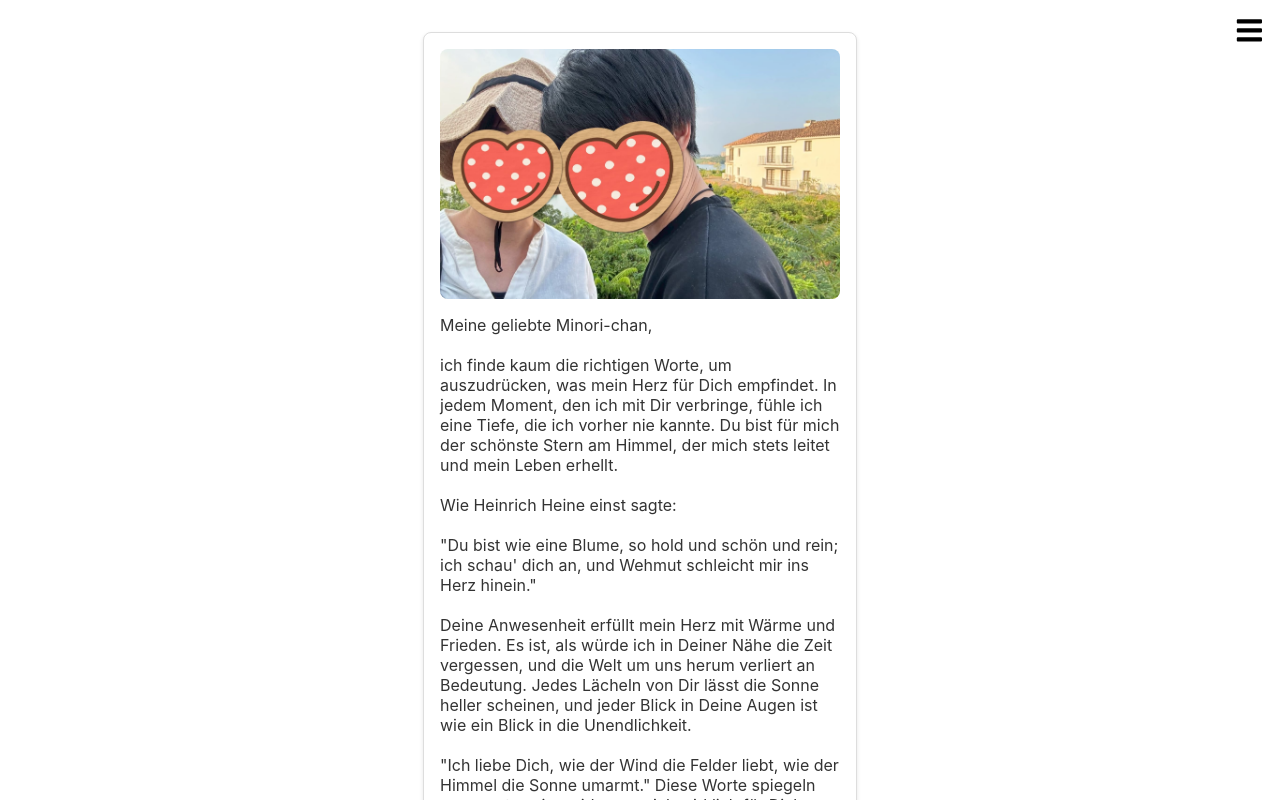
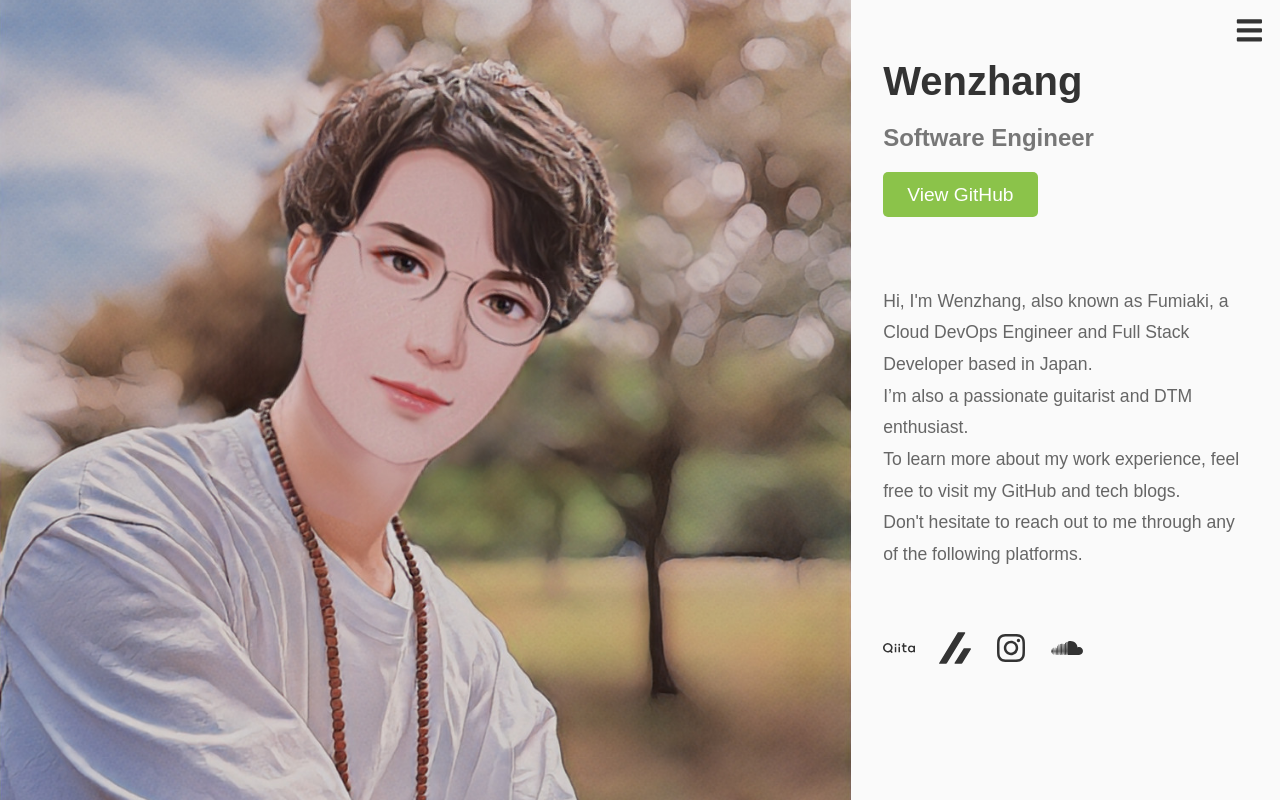
Before and after one commit to to-fmak/to-fmak.github.io, a React (Create React App) app: page /#/life in a window 1280 px wide. Shown: the top 800 px of the page. Built offline with nearby package versions, Linux system fonts and the light colour scheme.

Commit message:
update home page

```diff
--- a/src/App.tsx
+++ b/src/App.tsx
@@ -6,7 +6,6 @@ import { SiQiita } from 'react-icons/si';
 import { SiZenn } from 'react-icons/si';
 import GearsPage from './pages/GearsPage';
 import GuitarPage from './pages/GuitarPage';
-import LifePage from './pages/LifePage';
 import HamburgerMenuContainer from './components/HamburgerMenuContainer';
 
 const App: React.FC = () => {
@@ -16,7 +15,6 @@ const App: React.FC = () => {
         <Route path="/home" element={<Home />} />
         <Route path="/gears" element={<GearsPage />} />
         <Route path="/guitars" element={<GuitarPage />} />
-        <Route path="/life" element={<LifePage />} />
         <Route path="*" element={<Home />} />
       </Routes>
     </Router>
--- a/src/components/HamburgerMenuContainer.tsx
+++ b/src/components/HamburgerMenuContainer.tsx
@@ -24,7 +24,6 @@ const HamburgerMenuContainer: React.FC = () => {
           <MenuItem onClick={() => handleMenuItemClick('/')}>Home</MenuItem>
           <MenuItem onClick={() => handleMenuItemClick('/gears')}>Gears</MenuItem>
           <MenuItem onClick={() => handleMenuItemClick('/guitars')}>Guitars</MenuItem>
-          <MenuItem onClick={() => handleMenuItemClick('/life')}>Life</MenuItem>
         </DropdownMenu>
       )}
     </HamburgerMenuContainerWrapper>
--- a/src/pages/LifePage.tsx
+++ /dev/null
@@ -1,45 +0,0 @@
-import React from "react";
-import {
-  CardContainer,
-  CardImage,
-  CardText,
-  SubPageContainer,
-} from "../styles/SubPageStyles";
-import HamburgerMenuContainer from "../components/HamburgerMenuContainer";
-import fmak_minori from "../assets/images/life/fmak_minori.jpg";
-
-const LifePage: React.FC = () => {
-  return (
-    <div>
-      <HamburgerMenuContainer />
-      <SubPageContainer>
-        <CardContainer>
-          <CardImage src={fmak_minori} alt="Sample" />
-          <CardText>
-            Meine geliebte Minori-chan,<br /><br />
-
-            ich finde kaum die richtigen Worte, um auszudrücken, was mein Herz für Dich empfindet. In jedem Moment, den ich mit Dir verbringe, fühle ich eine Tiefe, die ich vorher nie kannte. Du bist für mich der schönste Stern am Himmel, der mich stets leitet und mein Leben erhellt.<br /><br />
-
-            Wie Heinrich Heine einst sagte:<br /><br />
-            "Du bist wie eine Blume, so hold und schön und rein; ich schau' dich an, und Wehmut schleicht mir ins Herz hinein."<br /><br />
-
-            Deine Anwesenheit erfüllt mein Herz mit Wärme und Frieden. Es ist, als würde ich in Deiner Nähe die Zeit vergessen, und die Welt um uns herum verliert an Bedeutung. Jedes Lächeln von Dir lässt die Sonne heller scheinen, und jeder Blick in Deine Augen ist wie ein Blick in die Unendlichkeit.<br /><br />
-
-            "Ich liebe Dich, wie der Wind die Felder liebt, wie der Himmel die Sonne umarmt." Diese Worte spiegeln nur ansatzweise wider, was ich wirklich für Dich empfinde. In Dir habe ich meinen sicheren Hafen gefunden, einen Ort, an dem ich einfach nur sein kann – frei von allen Sorgen und Ängsten.<br /><br />
-
-            Rainer Maria Rilke schrieb einst:<br /><br />
-            "Liebe besteht nicht darin, dass man einander ansieht, sondern dass man gemeinsam in die gleiche Richtung blickt."<br /><br />
-            Und genau das wünsche ich mir mit Dir – dass wir zusammen den Weg des Lebens gehen, Hand in Hand, durch Höhen und Tiefen, stets Seite an Seite. Du gibst mir die Kraft, jeden Tag aufs Neue zu erobern, und mit Dir an meiner Seite gibt es keinen Berg, den wir nicht erklimmen können.<br /><br />
-
-            Jeder Tag mit Dir ist ein Geschenk, und ich möchte keinen einzigen Augenblick missen. Du bist die Melodie meines Lebens, der Takt, der mein Herz zum Schlagen bringt. Ich werde Dich immer lieben und ehren, denn Du bist das Beste, was mir jemals passiert ist.<br /><br />
-
-            Mit all meiner Liebe,<br /><br />
-            Dein*e Fmak<br /><br />
-          </CardText>
-        </CardContainer>
-      </SubPageContainer>
-    </div>
-  );
-};
-
-export default LifePage;
```
Also changed, not shown: src/assets/images/life/fmak_minori.jpg (deleted), 1 other file (tests, documents, lock files or other folders).
